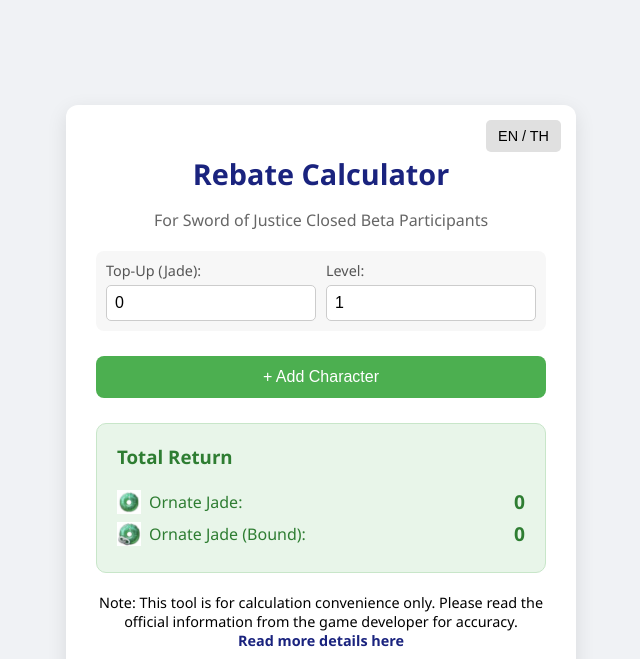
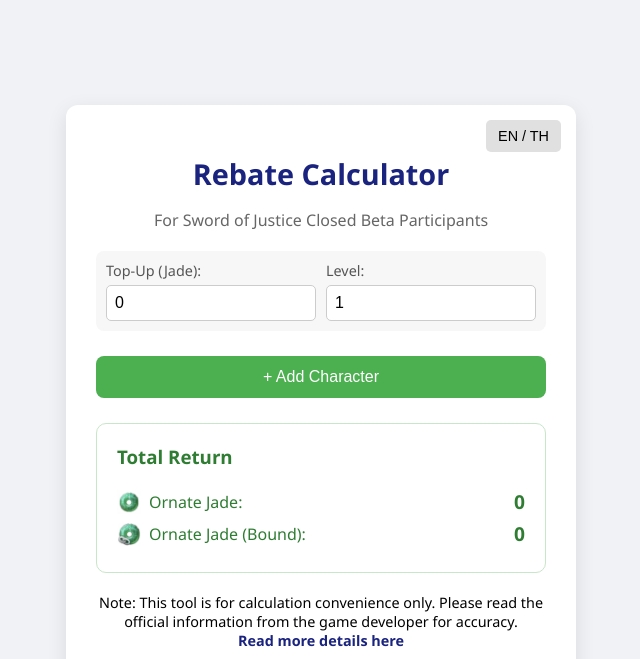
Before and after one commit to CatSausage/soj-rebate-calculator, a plain HTML site: page index.html in a window 1280 px wide. Shown: the top 659 px of the page, without its empty margins (319-959 px from the left). Drawn offline with Linux system fonts and the light colour scheme.

Commit message:
update bg color

```diff
--- a/index.html
+++ b/index.html
@@ -107,7 +107,7 @@
         .result-box {
             margin-top: 25px;
             padding: 20px;
-            background-color: #e8f5e9;
+            background-color: white;
             border-radius: 10px;
             text-align: left;
             border: 1px solid #c8e6c9;
```
